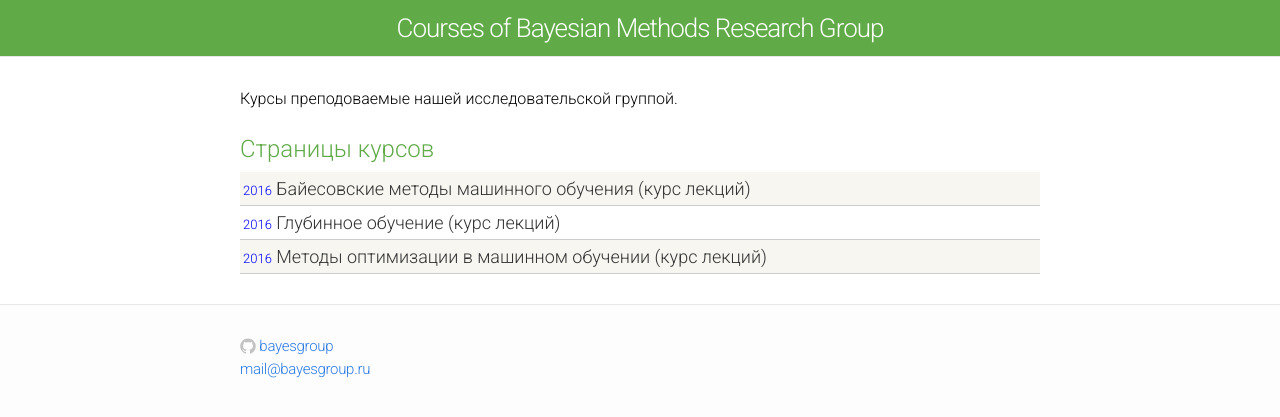
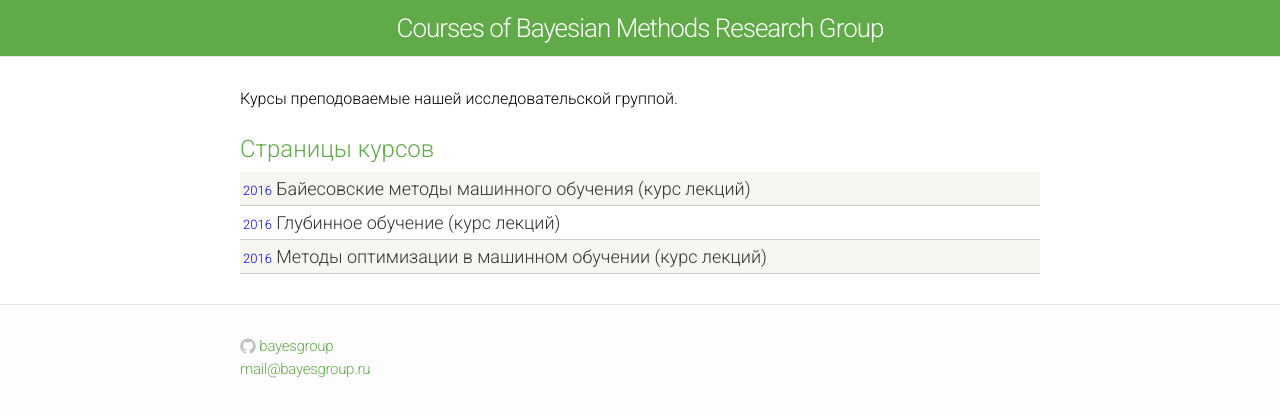
Before and after one commit to bayesgroup/bayesgroup.github.io, a Jekyll site: the page built from index.html, in a window 1280 px wide. Shown: the top 417 px of the page. Built offline with Jekyll 4.4.1, drawn with Linux system fonts in a browser that asks for light colours.

Commit message:
change color

```diff
--- a/css/main.css
+++ b/css/main.css
@@ -19,7 +19,7 @@ body {
 
 h1, h2, h3, h4, h5, h6 { font-size: 100%; font-weight: 400; }
 
-a         { color: #2a7ae2; text-decoration: none; }
+a         { color: #60ab48; text-decoration: none; }
 a:hover   { color: #000; text-decoration: underline; }
 a:visited { color: #205caa; }
 
```
